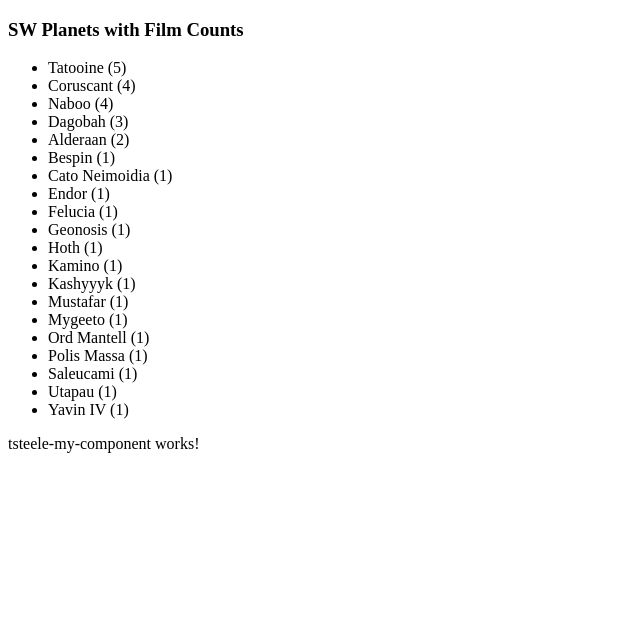
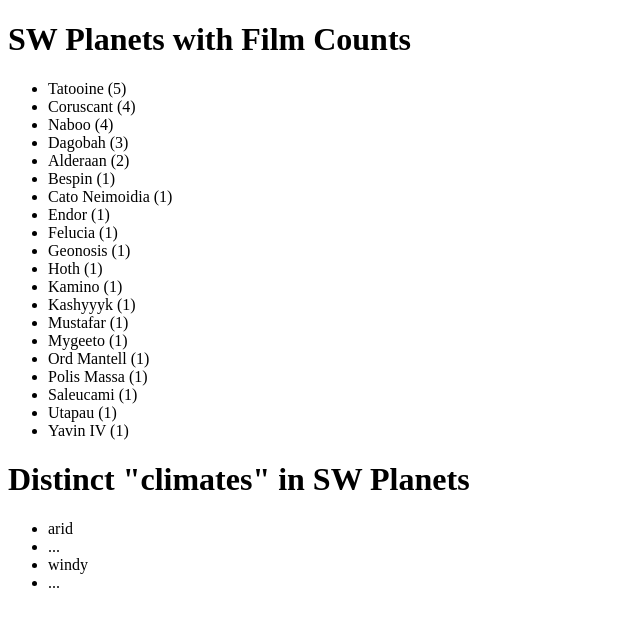
Before and after one commit to 2025-fall-js-frameworks/angular-components, an Angular app: page / in a window 1280 px wide. Shown: the top 626 px of the page, without its empty margins (0-640 px from the left). Built offline with nearby package versions, Linux system fonts and the light colour scheme.

Commit message:
Yeah, show some hardcoded climates... Good enough : - )

```diff
--- a/src/app/sw-planet-films/sw-planet-films.html
+++ b/src/app/sw-planet-films/sw-planet-films.html
@@ -1,4 +1,4 @@
-<h3>SW Planets with Film Counts</h3>
+<h1>SW Planets with Film Counts</h1>
 <ul>
     @for (p of planetsToDisplay; track p.name) {
         <li>
--- a/src/app/tsteele-my-component/tsteele-my-component.html
+++ b/src/app/tsteele-my-component/tsteele-my-component.html
@@ -1 +1,9 @@
-<p>tsteele-my-component works!</p>
+<h1>
+    Distinct "climates" in SW Planets
+</h1>
+<ul>
+    <li>arid</li>
+    <li>...</li>
+    <li>windy</li>
+    <li>...</li>
+</ul>
```
